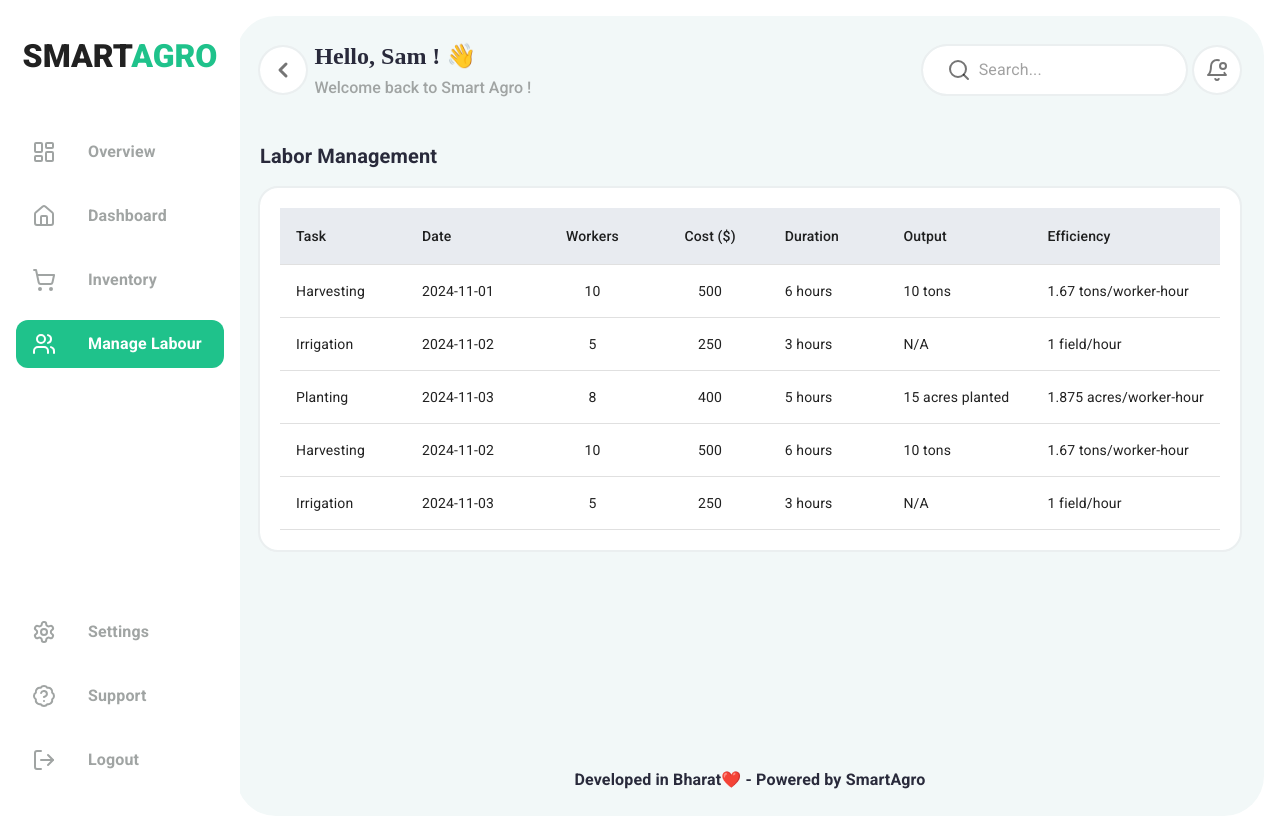
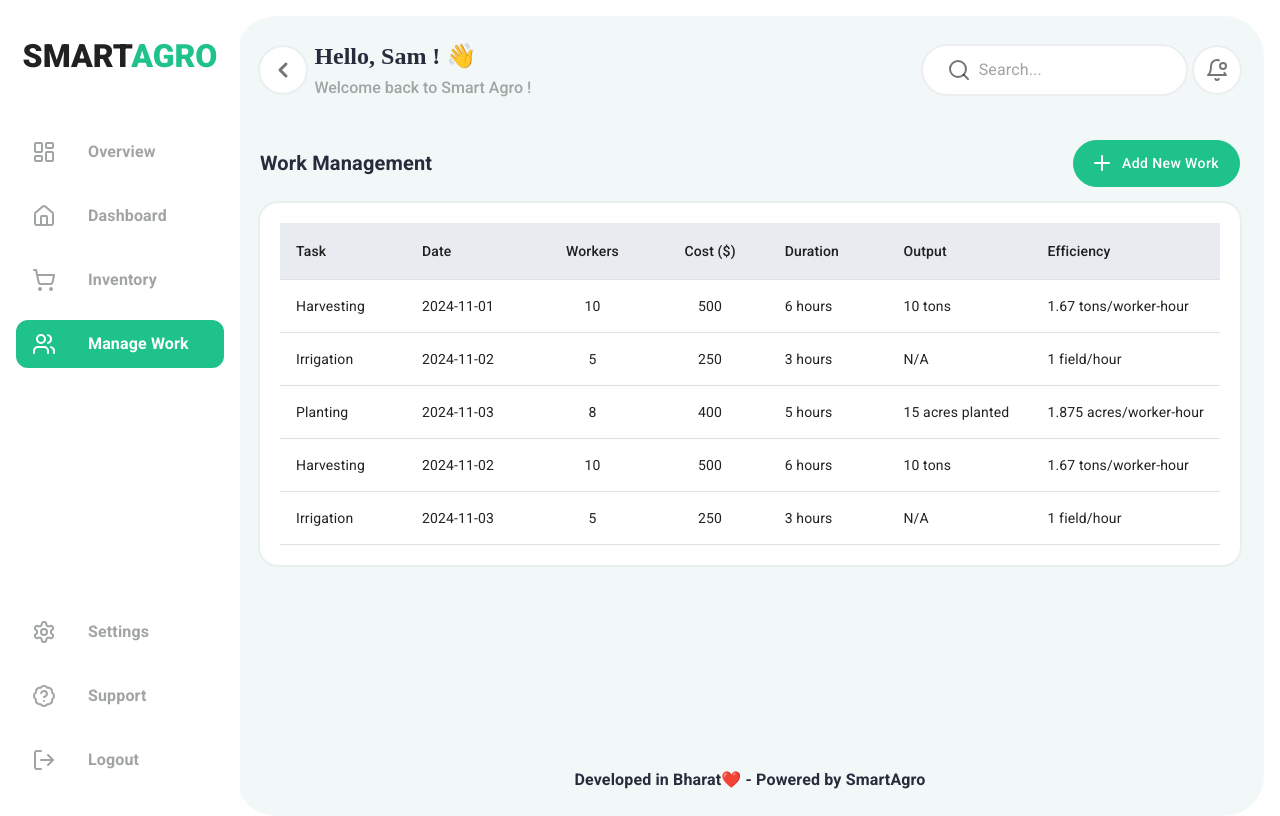
Before and after one commit to SambhajiShinde1234/saas-web-application-smart-agro, a React (Vite) app: page /manage-labour in a window 1280 px wide. Built offline with nearby package versions, Linux system fonts and the light colour scheme.

Commit message:
added new work file

```diff
--- a/src/pages/manage-labour/ManageLabour.jsx
+++ b/src/pages/manage-labour/ManageLabour.jsx
@@ -1,4 +1,11 @@
-import { StyledCard, StyledCardStack } from '../../components/styled/styled';
+import { useNavigate } from 'react-router-dom';
+import AddIcon from '../../components/icons/AddIcon';
+import {
+  StyledCard,
+  StyledCardStack,
+  StyledFlexBetween,
+} from '../../components/styled/styled';
+import DxButton from '../../components/ui/DxButton';
 import DxPrimaryTypography from '../../components/ui/DxPrimaryTypography';
 import DxTable from '../../components/ui/DxTable';
 import { LABOR_MANAGEMENT } from '../../dummy-data/FarmData';
@@ -19,9 +26,15 @@ const tableColumns = [
 ];
 
 const ManageLabour = () => {
+  const navigate = useNavigate();
   return (
     <StyledCardStack>
-      <DxPrimaryTypography variant="h6">Labor Management</DxPrimaryTypography>
+      <StyledFlexBetween>
+        <DxPrimaryTypography variant="h6">Work Management</DxPrimaryTypography>
+        <DxButton startIcon={<AddIcon />} onClick={() => navigate('/work/new')}>
+          Add New Work
+        </DxButton>
+      </StyledFlexBetween>
       <StyledCard>
         <DxTable columns={tableColumns} data={LABOR_MANAGEMENT} />
       </StyledCard>
--- /dev/null
+++ b/src/pages/manage-labour/components/NewWork.jsx
@@ -0,0 +1,8 @@
+
+const NewWork = () => {
+  return (
+    <div>NewWork</div>
+  )
+}
+
+export default NewWork
--- a/src/routes/Routes.jsx
+++ b/src/routes/Routes.jsx
@@ -7,6 +7,7 @@ import SettingIcon from '../components/icons/SettingIcon';
 import Dashboard from '../pages/dashboard/Dashboard';
 import NewInventory from '../pages/Inventory/components/NewInventory';
 import Inventory from '../pages/Inventory/Inventory';
+import NewWork from '../pages/manage-labour/components/NewWork';
 import ManageLabour from '../pages/manage-labour/ManageLabour';
 import Overview from '../pages/overview/Overview';
 import Settings from '../pages/settings/Settings';
@@ -53,6 +54,11 @@ export const APP_ROUTES = [
     path: '/manage-labour',
     component: <ManageLabour />,
   },
+  {
+    id: 18,
+    path: '/work/new',
+    component: <NewWork />,
+  },
 ];
 
 export const MENUS = [
@@ -76,7 +82,7 @@ export const MENUS = [
   },
   {
     id: 4,
-    title: 'Manage Labour',
+    title: 'Manage Work',
     icon: <LabourIcon />,
     href: '/manage-labour',
   },
```
